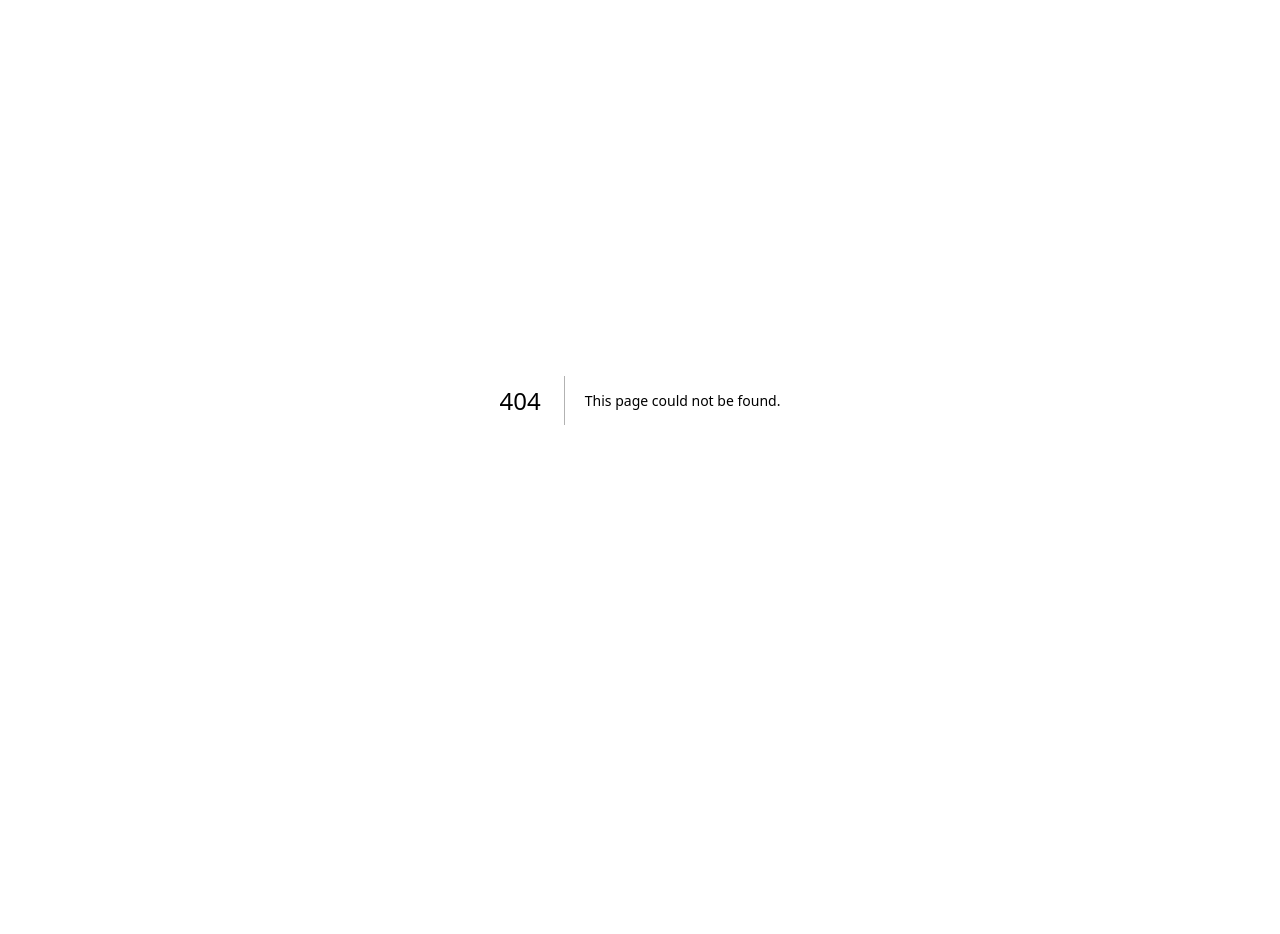
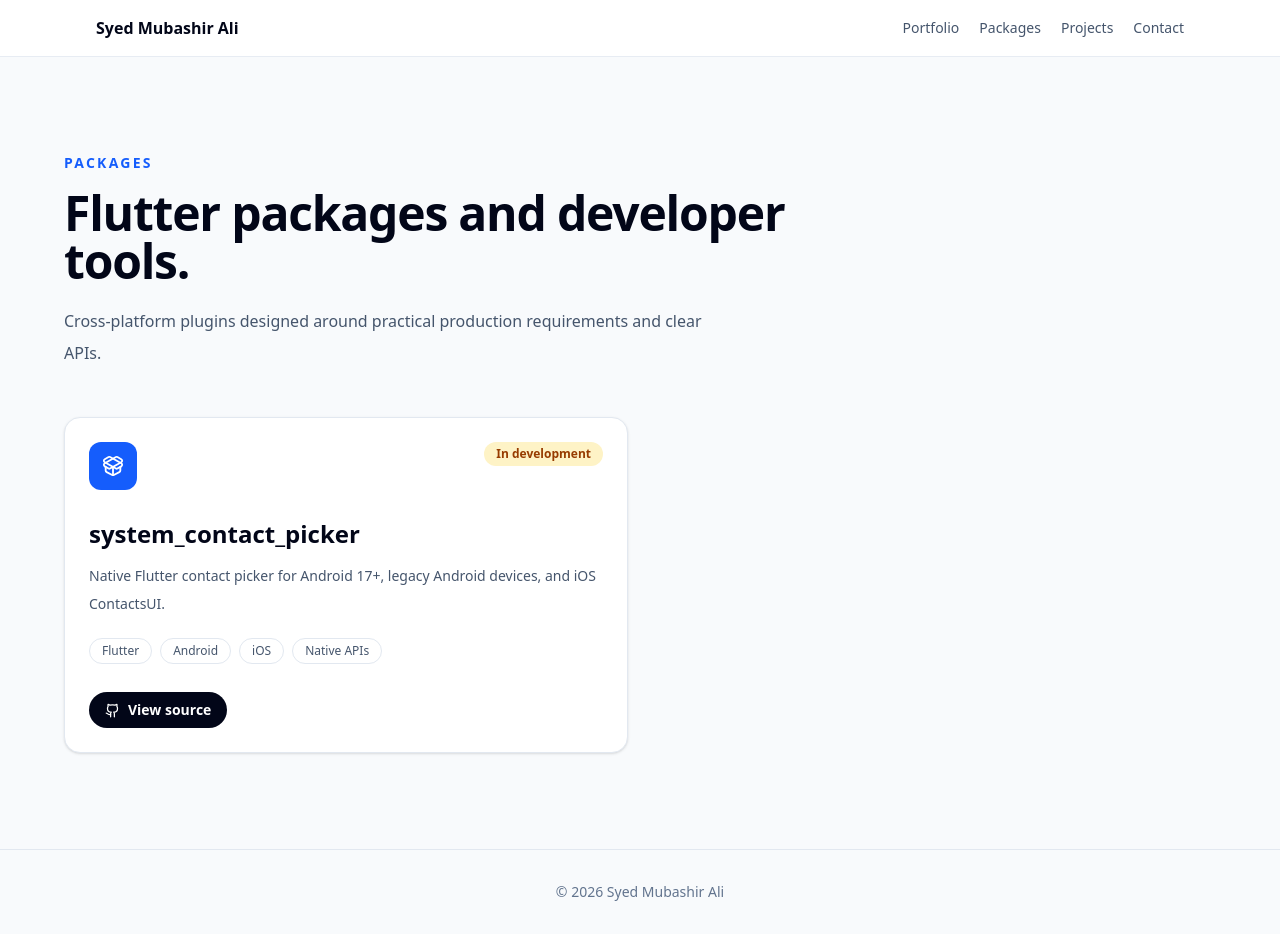
Before and after one commit to syedmubashiralii/mubashir-ali-portfolio-nextjs, a Next.js app: page /packages in a window 1280 px wide. Before the commit this address had no page. Before the commit the page ends 800 px from the top, so only its background shows below. Built offline with nearby package versions, Linux system fonts and the light colour scheme.

Commit message:
feat: add Flutter packages catalog

```diff
--- /dev/null
+++ b/app/packages/page.tsx
@@ -0,0 +1,89 @@
+import type { Metadata } from "next";
+import { ExternalLink, Github, PackageOpen } from "lucide-react";
+import Link from "next/link";
+import SiteShell from "@/app/components/site/SiteShell";
+import { packages } from "@/app/data/site";
+
+export const metadata: Metadata = {
+  title: "Flutter Packages",
+  description: "Flutter plugins, packages, and reusable developer tools built by Syed Mubashir Ali.",
+  alternates: { canonical: "/packages" },
+  openGraph: {
+    title: "Flutter Packages | Syed Mubashir Ali",
+    description: "Cross-platform Flutter plugins and reusable developer tools.",
+    url: "/packages",
+    type: "website",
+  },
+};
+
+export default function PackagesPage() {
+  return (
+    <SiteShell>
+      <section className="px-4 py-16 sm:px-6 sm:py-24 lg:px-8">
+        <div className="mx-auto max-w-6xl">
+          <p className="text-sm font-semibold uppercase tracking-[0.16em] text-blue-600 dark:text-blue-300">
+            Packages
+          </p>
+          <h1 className="mt-4 max-w-3xl text-4xl font-bold tracking-tight text-slate-950 sm:text-5xl dark:text-white">
+            Flutter packages and developer tools.
+          </h1>
+          <p className="mt-5 max-w-2xl text-base leading-8 text-slate-600 dark:text-slate-300">
+            Cross-platform plugins designed around practical production requirements and clear APIs.
+          </p>
+
+          <div className="mt-12 grid gap-6 lg:grid-cols-2">
+            {packages.map((item) => (
+              <article
+                key={item.slug}
+                className="rounded-2xl border border-slate-200 bg-white p-6 shadow-sm dark:border-slate-800 dark:bg-slate-900"
+              >
+                <div className="flex items-start justify-between gap-5">
+                  <span className="grid h-12 w-12 place-items-center rounded-xl bg-blue-600 text-white">
+                    <PackageOpen size={22} />
+                  </span>
+                  <span className="rounded-full bg-amber-100 px-3 py-1 text-xs font-semibold text-amber-800 dark:bg-amber-950 dark:text-amber-300">
+                    {item.status}
+                  </span>
+                </div>
+                <h2 className="mt-7 text-2xl font-bold text-slate-950 dark:text-white">{item.name}</h2>
+                <p className="mt-3 text-sm leading-7 text-slate-600 dark:text-slate-300">{item.description}</p>
+                <div className="mt-5 flex flex-wrap gap-2">
+                  {item.tags.map((tag) => (
+                    <span
+                      key={tag}
+                      className="rounded-full border border-slate-200 px-3 py-1 text-xs font-medium text-slate-600 dark:border-slate-700 dark:text-slate-300"
+                    >
+                      {tag}
+                    </span>
+                  ))}
+                </div>
+                <div className="mt-7 flex flex-wrap gap-3">
+                  {item.githubUrl && (
+                    <Link
+                      href={item.githubUrl}
+                      target="_blank"
+                      rel="noopener noreferrer"
+                      className="inline-flex items-center gap-2 rounded-full bg-slate-950 px-4 py-2 text-sm font-semibold text-white dark:bg-white dark:text-slate-950"
+                    >
+                      <Github size={15} /> View source
+                    </Link>
+                  )}
+                  {item.pubUrl && (
+                    <Link
+                      href={item.pubUrl}
+                      target="_blank"
+                      rel="noopener noreferrer"
+                      className="inline-flex items-center gap-2 rounded-full bg-blue-600 px-4 py-2 text-sm font-semibold text-white"
+                    >
+                      View on pub.dev <ExternalLink size={15} />
+                    </Link>
+                  )}
+                </div>
+              </article>
+            ))}
+          </div>
+        </div>
+      </section>
+    </SiteShell>
+  );
+}
```
Also changed, not shown: 1 other file (tests, documents, lock files or other folders).
